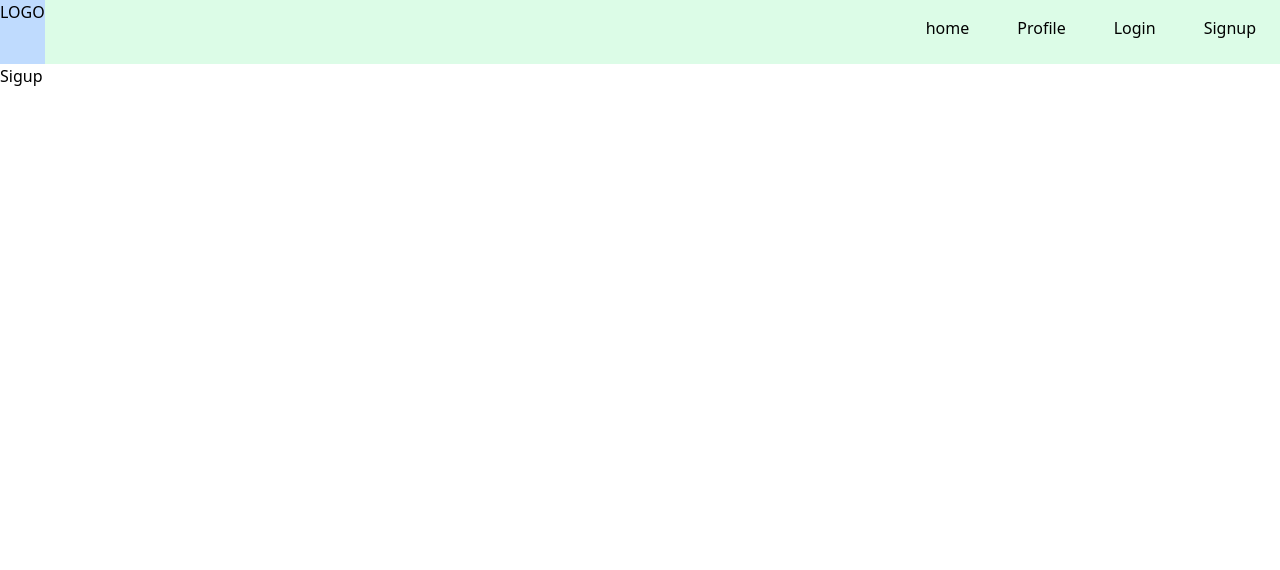
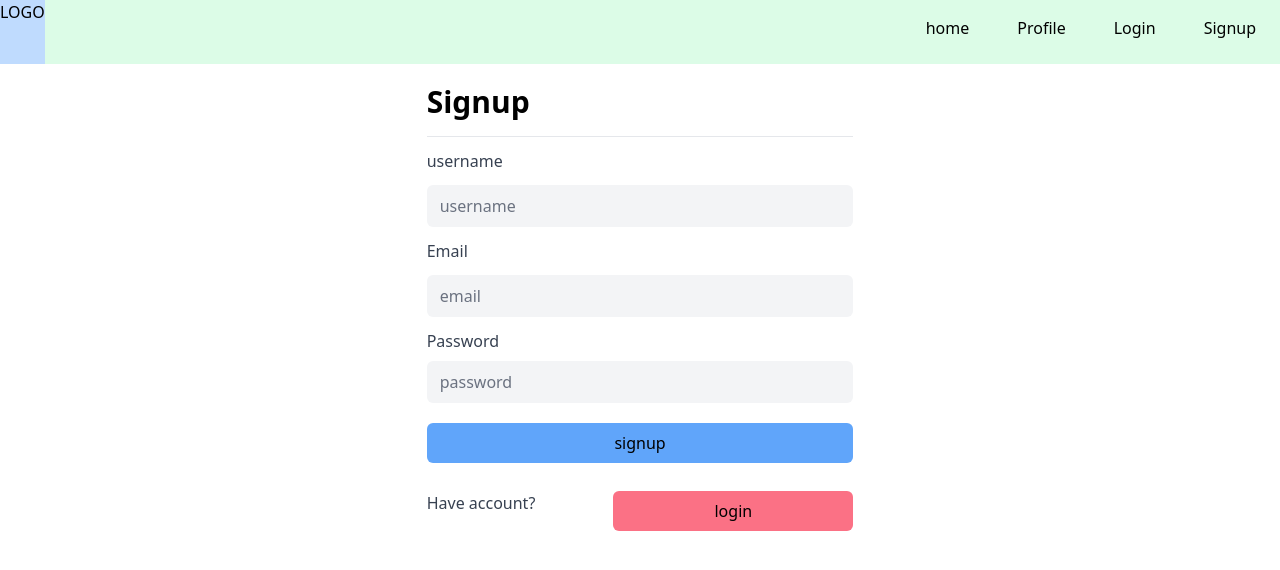
Before and after one commit to Samer-Balee/WelcomeU, a React (Create React App) app in the folder client/: page /signup in a window 1280 px wide. Shown: the top 570 px of the page. Built offline with nearby package versions, Linux system fonts and the light colour scheme.

Commit message:
added signup page

```diff
--- a/client/src/components/Header/index.js
+++ b/client/src/components/Header/index.js
@@ -9,7 +9,7 @@ const Header = () => {
     Auth.logout();
   };
   return (
-      <header className="flex flex-row bg-red-200 h-16">
+      <header className="flex flex-row bg-gradient-to-r from-indigo-500 via-purple-500 to-pink-500 h-16">
         <div className='bg-blue-200 w-31'>LOGO</div>
         <div className='flex bg-green-100 justify-end w-full'>
         <Link to=  '/ ' >
@@ -18,10 +18,10 @@ const Header = () => {
           <Link to= '/me ' >
           <div className='px-4 py-4 mx-2'>Profile</div>
           </Link>
-          <Link to= '/Login '>
+          <Link to= '/login '>
           <div className='px-4 py-4 mx-2'>Login</div>
           </Link>
-          <Link to= '/Signup '>
+          <Link to= '/signup '>
           <div className='px-4 py-4 mx-2'>Signup</div>
           </Link >
         </div >
--- a/client/src/pages/Login.js
+++ b/client/src/pages/Login.js
@@ -1,4 +1,5 @@
 import React from 'react';
+import { Link } from 'react-router-dom';
 
 const Login = () => {
     return (
@@ -37,12 +38,14 @@ const Login = () => {
             </button>
             <div className="flex flex-row justify-between mt-4">
                 <span className="text-gray-700 mt-3 font-medium">Don't have account?</span>
+                <Link to= '/signup '>
                 <button className="
                     bg-rose-400 rounded-md
                     w-60 mt-3 h-10 block
                    hover:bg-rose-300 font-medium
                    ">signup
                 </button>
+                </Link>
             </div>
         </div>
     )
--- a/client/src/pages/Signup.js
+++ b/client/src/pages/Signup.js
@@ -1,9 +1,65 @@
 import React from 'react';
-
-const Sigup = () => {
+import { Link } from 'react-router-dom';
+const Signup = () => {
     return (
-        <div>Sigup</div>
+        <div className='container w-1/3 mx-auto'>
+            <h2 className="text-3xl font-bold mt-5 mb-4">Signup</h2>
+            <hr/>
+            <label className="block mt-3">
+                <span className="text-gray-700 font-medium">username</span>
+                <input type="text" className="
+                    mt-3
+                    block
+                    w-full
+                    rounded-md
+                    bg-gray-100
+                    border-transparent
+                    focus:border-gray-500 focus:bg-white focus:ring-0
+                  " placeholder="username" />
+            </label>
+            <label className="block mt-3">
+                <span className="text-gray-700 font-medium">Email</span>
+                <input type="text" className="
+                    mt-3
+                    block
+                    w-full
+                    rounded-md
+                    bg-gray-100
+                    border-transparent
+                    focus:border-gray-500 focus:bg-white focus:ring-0
+                  " placeholder="email" />
+            </label>
+            <label className="block mt-3">
+                <span className="text-gray-700 mt-3 font-medium">Password</span>
+                <input type="password" className="
+                    mt-2
+                    block
+                    w-full
+                    rounded-md
+                    bg-gray-100
+                    border-transparent
+                    focus:border-gray-500 focus:bg-white focus:ring-0
+                  " placeholder="password" />
+            </label>
+            <button className="
+                    bg-blue-400 rounded-md
+                    w-full mt-5 h-10 block
+                   hover:bg-blue-500 font-medium
+                   ">signup
+            </button>
+            <div className="flex flex-row justify-between mt-4">
+                <span className="text-gray-700 mt-3 font-medium">Have account?</span>
+                <Link to= '/login '>
+                <button className="
+                    bg-rose-400 rounded-md
+                    w-60 mt-3 h-10 block
+                   hover:bg-rose-300 font-medium
+                   ">login
+                </button>
+                </Link>
+            </div>
+        </div>
     )
 }
 
-export default Sigup;
+export default Signup;
```
